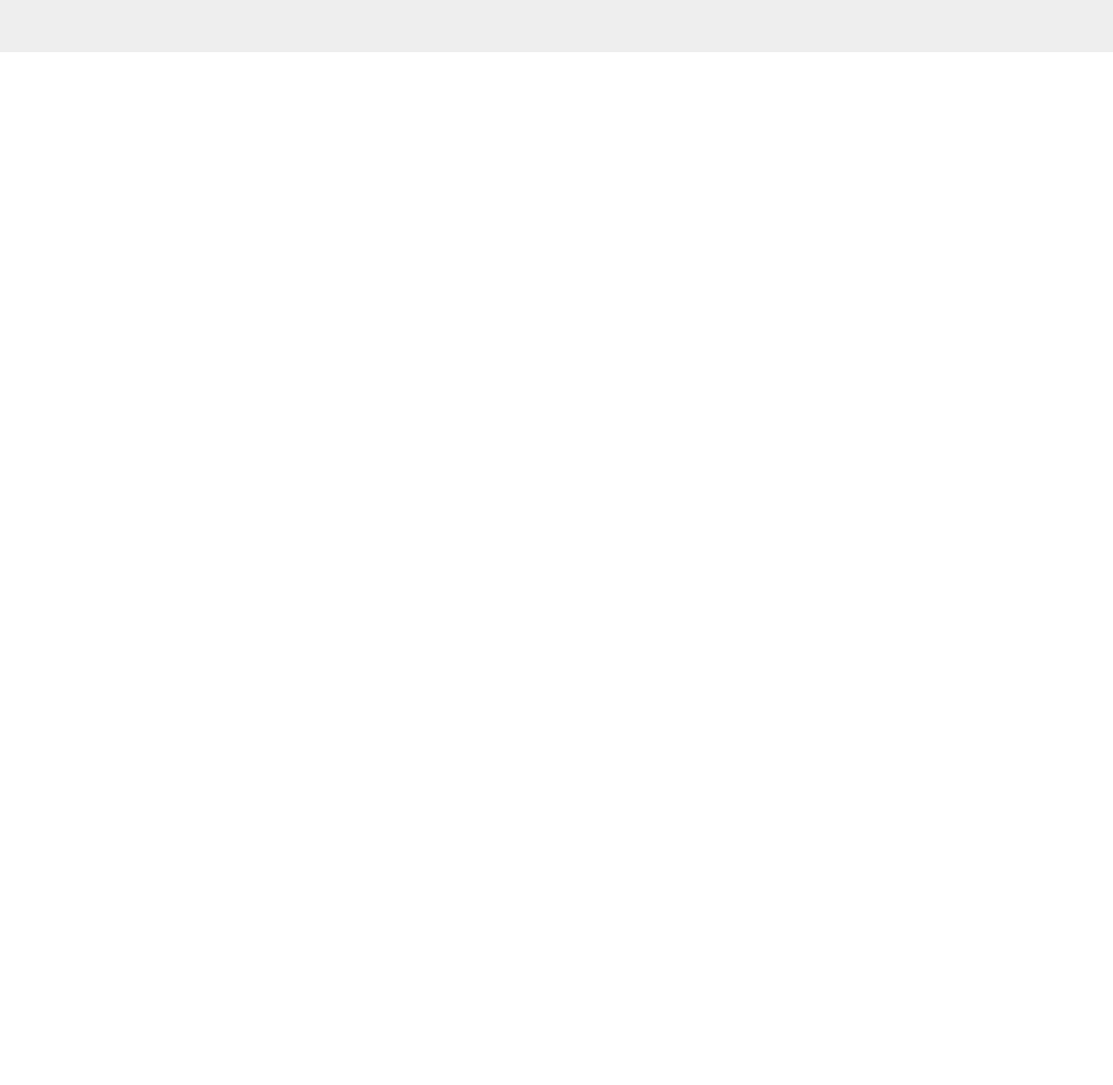
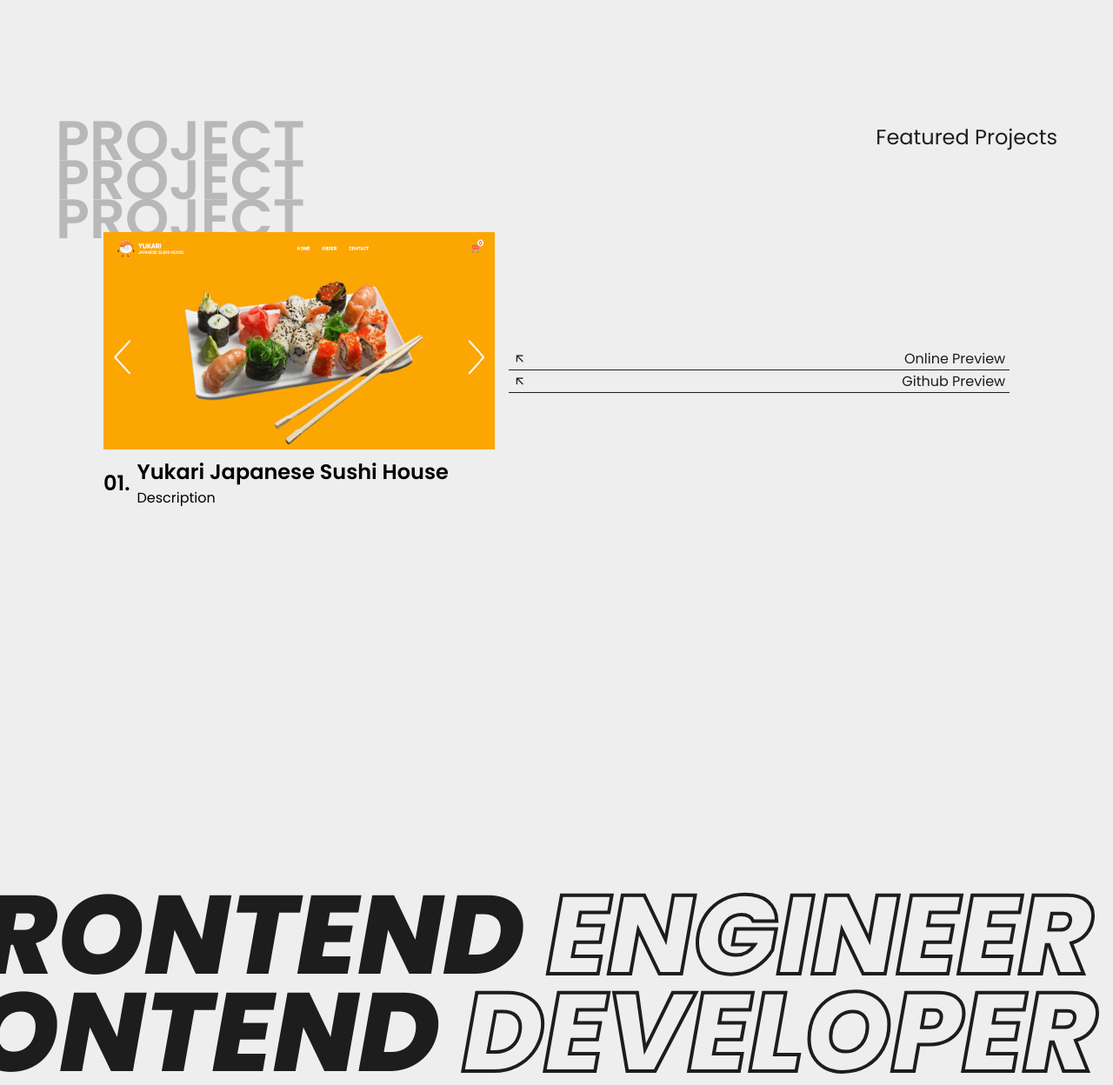
Before and after one commit to fajria96/fajria, a React (Create React App) app: page / in a window 1280 px wide. Shown: the part 1540-2788 px from the top of the page at 87% size. Before the commit the page ends 1600 px from the top, so only its background shows below. Built offline with nearby package versions, Linux system fonts and the light colour scheme.

Commit message:
modified

```diff
--- a/src/components/about/about.css
+++ b/src/components/about/about.css
@@ -15,7 +15,7 @@
     text-transform: uppercase;
     font-size: 4rem;
     font-weight: 800;
-    opacity: 30%;
+    opacity: 25%;
     pointer-events: none;
     z-index: 1;
 }
--- /dev/null
+++ b/src/components/footer/Footer.jsx
@@ -0,0 +1,27 @@
+import React from 'react'
+import "./footer.css"
+import Picture from "../../assets/footerPicture.jpg"
+
+const Footer = () => {
+  return (
+      <section id="footer">
+          <div className="footerText">
+              <img src={Picture} alt="" className="" />
+              <span>Let's work together!</span>
+          </div>
+          <div className="footerLink">
+              <a href="#" className="">E-mail Me</a>
+              <a href="#" className="">WhatsApp Me</a>
+               <a href="#" className="">More Contact</a>
+          </div>
+          <div className="linkSocmed">
+              <a href="#" className="">Instagram</a>
+               <a href="#" className="">GitHub</a>
+              <a href="#" className="">LinkedIn</a>
+              <a href="#" className="">TikTok</a>
+          </div>
+    </section>
+  )
+}
+
+export default Footer
--- /dev/null
+++ b/src/components/footer/footer.css
@@ -0,0 +1,60 @@
+#footer {
+    width: 100%;
+    height: 50vh;
+    background-color: #d2d2d2;
+    display: flex;
+    justify-content: center;
+    align-items: center;
+    flex-direction: column;
+    gap: 2rem;
+}
+
+.footerText {
+    display: flex;
+    justify-content: center;
+    align-items: center;
+    gap: 0.5rem;
+    font-size: 2rem;
+    font-weight: 800;
+}
+.footerText img {
+    width: 90px;
+    height: 90px;
+    border-radius: 50%;
+}
+
+.footerLink {
+    display: flex;
+    gap: 1.5rem;
+    font-size: 1rem;
+    font-weight: bold;
+}
+
+.footerLink a {
+    color: var(--primary-color);
+    background-color: var(--text-color);
+    padding: 0.5rem 1rem;
+    border-radius: 25px;
+    transition: all 0.4s;
+    border: 1.5px solid var(--text-color);
+}
+
+.footerLink a:hover {
+    color: var(--text-color);
+    background-color: #d2d2d2;
+}
+
+.linkSocmed {
+    display: flex;
+    gap: 1.5rem;
+}
+
+.linkSocmed a {
+    font-size: 1.2rem;
+    font-weight: bold;
+    color: var(--text-color);
+}
+
+.linkSocmed a:hover {
+    color: var(--primary-color);
+}
--- a/src/components/navbar/Navbar.jsx
+++ b/src/components/navbar/Navbar.jsx
@@ -12,11 +12,11 @@ const Navbar = () => {
               <div className="navMenuRight">
                   <a href="#home">Home</a>
                   <a href="#about">About</a>
-                  <a href="#">Project</a>
+                  <a href="#project">Project</a>
               </div>
               <div className="navMenuButton">
-                   <a href="#">Service</a>
-                  <a href="#">Contact</a>
+                   <a href="#service">Service</a>
+                  <a href="#footer">Contact</a>
             </div>
           </div>
     </nav>
--- a/src/components/navbar/navbar.css
+++ b/src/components/navbar/navbar.css
@@ -1,6 +1,6 @@
 nav {
     position: fixed;
-    font-size: 0.8rem;
+    font-size: 1rem;
     z-index: 4;
 }
 
@@ -13,6 +13,7 @@ nav a {
     display: flex;
     flex-direction: column;
     line-hight: 0.8rem;
+    padding: 0.5rem 0.5rem;
 }
 
 .navMenuRight {
@@ -21,7 +22,7 @@ nav a {
     top:0.5rem;
     display: flex;
     flex-direction: column;
-    line-height: 1rem;
+    line-height: 1.5rem;
     text-align: end;
 }
 
@@ -31,6 +32,6 @@ nav a {
     left: 0.5rem;
     display: flex;
     flex-direction: column;
-    line-height: 1rem;
+    line-height: 1.5rem;
     text-align: start;
 }
--- /dev/null
+++ b/src/components/project/Project.jsx
@@ -0,0 +1,43 @@
+import React from 'react'
+import "./project.css";
+import Picture from "../../assets/projectPictureSushi.png";
+
+const Project = () => {
+  return (
+      <section id="project">
+          <div className="projectDesign">
+              <div className="projectTypo">
+                  <span className="">project</span>
+                  <span className="">project</span>
+                  <span className="">project</span>
+              </div>
+              <span className="projectOpening">Featured Projects</span>
+          </div>
+          <div className="projectContainerMain">
+              <div className="projectMain">
+              <img src={Picture} alt="" className="projectImage" />
+              <div className="projectText">
+                  <span className="projectNumber">01.</span>
+                  <div className="projectTitle">
+                      <span className="">Yukari Japanese Sushi House</span>
+                      <span className="">Description</span>
+                  </div>
+              </div>
+          </div>
+          <div className="projectLink">
+              <a href="#" className="projectLinked">
+                  <i class="uil uil-arrow-up-left"></i>
+                  <span>Online Preview</span>
+              </a>
+               <a href="#" className="projectLinked">
+                  <i class="uil uil-arrow-up-left"></i>
+                  <span>Github Preview</span>
+              </a>
+
+        </div>
+          </div>
+    </section>
+  )
+}
+
+export default Project
--- /dev/null
+++ b/src/components/project/project.css
@@ -0,0 +1,91 @@
+#project {
+    width: 100%;
+    height: 100vh;
+    background-color: var(--primary-color);
+    padding: 5rem 4rem 2rem 4rem;
+}
+
+.projectDesign {
+    display: flex;
+    flex-direction: row;
+    justify-content: space-between;
+    color: var(--text-color);
+    font-size: 1.5rem;
+}
+
+.projectTypo {
+    font-size: 4rem;
+    font-weight: 800;
+    display: flex;
+    flex-direction: column;
+    text-transform: uppercase;
+    line-height: 2.8rem;
+    opacity: 25%;
+}
+
+.projectContainerMain {
+    display: flex;
+    flex-direction: row;
+    justify-content: center;
+    align-items: center;
+    gap: 1rem;
+    transform: translateY(-3rem);
+}
+
+.projectMain {
+    display: flex;
+    flex-direction: column;
+    gap: 0.5rem;
+}
+
+.projectText {
+    display: flex;
+    flex-direction: row;
+    align-items: center;
+    gap: 0.5rem;
+}
+
+.projectTitle {
+    display: flex;
+    flex-direction: column;
+}
+
+.projectNumber, .projectTitle span:nth-child(1) {
+    font-size: 1.5rem;
+    font-weight: bold;
+}
+
+.projectTitle span:nth-child(2) {
+    font-size: 1rem;
+}
+
+.projectImage {
+    width: 450px;
+    height: 250px;
+
+}
+
+.projectLink {
+    display: flex;
+    align-items: end;
+    height: 50vh;
+    width: 50%;
+    font-size: 1rem;
+    justify-content: center;
+    flex-direction: column;
+}
+
+.projectLinked {
+    width: 100%;
+    display: flex;
+    justify-content: space-between;
+    color: var(--text-color);
+    border-bottom: 1px solid var(--text-color);
+    transition: all 0.4s;
+    padding: 0 0.3rem;
+}
+
+.projectLinked:hover {
+    background-color: var(--text-color);
+    color: var(--primary-color);
+}
--- /dev/null
+++ b/src/components/service/Service.jsx
@@ -0,0 +1,46 @@
+import React from 'react'
+import "./service.css"
+import { motion, useScroll, useTransform } from "framer-motion";
+
+const Service = () => {
+    const { scrollYProgress } = useScroll();
+    const engineer = useTransform(scrollYProgress, [0, 1], [0, 600]);
+    const developer = useTransform(scrollYProgress, [0, 1], [0, 400]);
+    const reactNext = useTransform(scrollYProgress, [0, 1], [0, 200]);
+  return (
+      <section id="service">
+          <div className="serviceTypo">
+              <motion.span style={{x: engineer}}>Frontend{" "}<span className="outlineTypo">Engineer</span> - Frontend{" "}
+                  <span className="outlineTypo">Engineer</span> - Frontend{" "}
+                  <span className="outlineTypo">Engineer</span> -{" "}
+              </motion.span>
+              <motion.span style={{x: developer}}>Frontend{" "}<span className="outlineTypo">Developer</span> - Frontend{" "}
+                  <span className="outlineTypo">Developer</span> - Frontend{" "}
+                  <span className="outlineTypo">Developer</span> -{" "}
+              </motion.span>
+              <motion.span style={{x: reactNext}}>{" "}
+                  <span className="outlineTypo">React & Next</span> Developer -{" "}
+                  <span className="outlineTypo">React & Next</span> Developer -{" "}
+                  <span className="outlineTypo">React & Next</span> Developer -{" "}
+              </motion.span>
+          </div>
+          <div className="serviceStack">
+              <div className="serviceTechStack">
+              <span>halo</span>
+              <span>halo</span>
+              <span>halo</span>
+              <span>halo</span>
+              <span>halo</span>
+          </div>
+           <div className="serviceTechStack">
+              <span>halo</span>
+              <span>halo</span>
+              <span>halo</span>
+              <span>halo</span>
+          </div>
+          </div>
+    </section>
+  )
+}
+
+export default Service
--- /dev/null
+++ b/src/components/service/service.css
@@ -0,0 +1,58 @@
+#service {
+    color: var(--text-color);
+    background-color: var(--primary-color);
+    position: reltive;
+    overflow: hidden;
+    width: 100%;
+    height: 100vh;
+    display: flex;
+    justify-content: center;
+    align-items: center;
+    flex-direction: column;
+    gap: 2rem;
+}
+
+.serviceTypo {
+    font-size: 8rem;
+    text-transform: uppercase;
+    font-weight: 800;
+    font-style: italic;
+    white-space: nowrap;
+    display: flex;
+    flex-direction: column;
+    align--items: start;
+    line-height: 7rem;
+    transform: translateX(-7rem);
+}
+
+.outlineTypo {
+    -webkit-text-fill-color: transparent;
+    -webkit-text-stroke-width: 4px;
+}
+
+.serviceStack {
+    display: flex;
+    flex-direction: column;
+    align-items: center;
+    gap: 0.5rem;
+}
+
+.serviceTechStack {
+    display: flex;
+    flex-direction: row;
+    gap: 0.5rem;
+}
+
+.serviceTechStack span {
+    border: 2px solid var(--text-color);
+    padding: 0 0.5rem;
+    border-radius:25px;
+    font-size: 2rem;
+    transition: all 0.4s;
+}
+
+.serviceTechStack span:hover {
+    border: 2px solid var(--text-color);
+    color: var(--primary-color);
+    background-color: var(--text-color);
+}
--- a/src/pages/Home.jsx
+++ b/src/pages/Home.jsx
@@ -3,7 +3,9 @@ import LoaderHome from '../components/loaderHome/LoaderHome'
 import Navbar from "../components/navbar/Navbar";
 import Hero from '../components/hero/Hero';
 import About from "../components/about/About";
-
+import Project from "../components/project/Project";
+import Service from "../components/service/Service";
+import Footer from "../components/footer/Footer";
 
 const Home = () => {
   return (
@@ -12,6 +14,9 @@ const Home = () => {
       <Navbar />
       <Hero />
       <About />
+      <Project />
+      <Service />
+      <Footer />
     </div>
   )
 }
```
Also changed, not shown: src/assets/projectPictureSushi.png (added), 1 other file (tests, documents, lock files or other folders).
